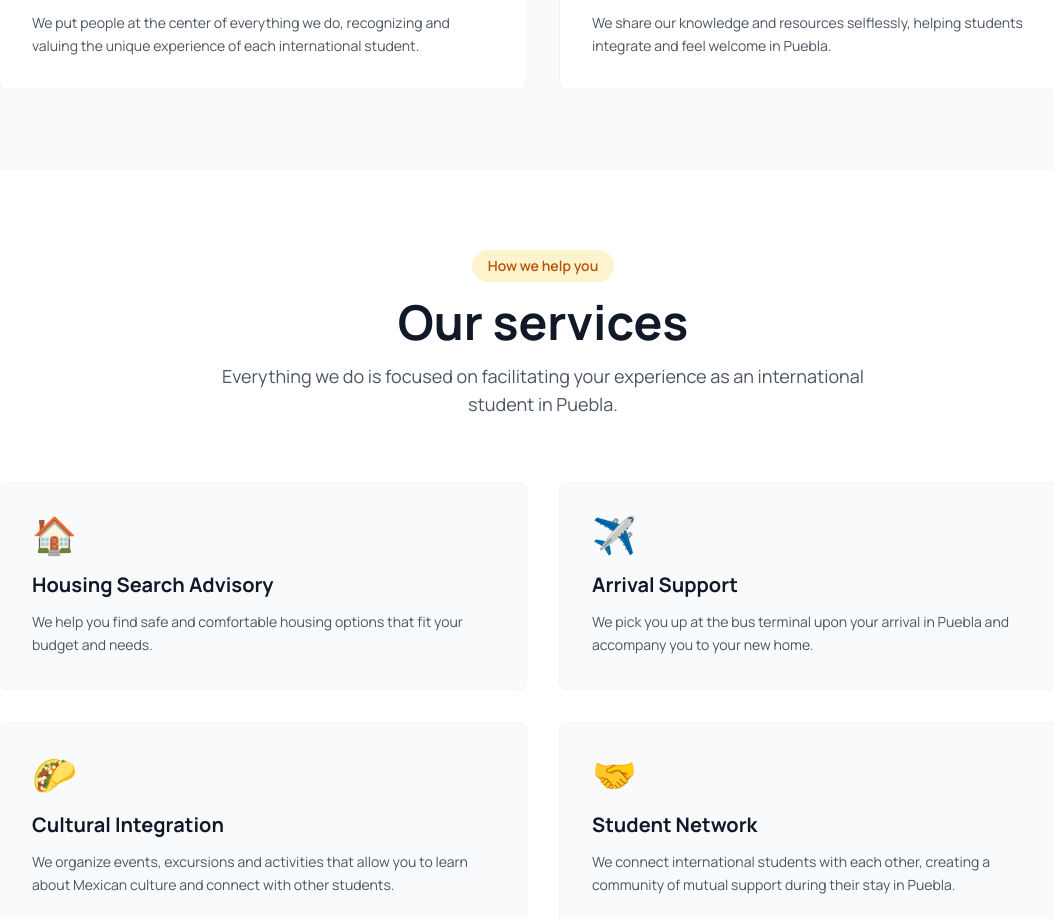
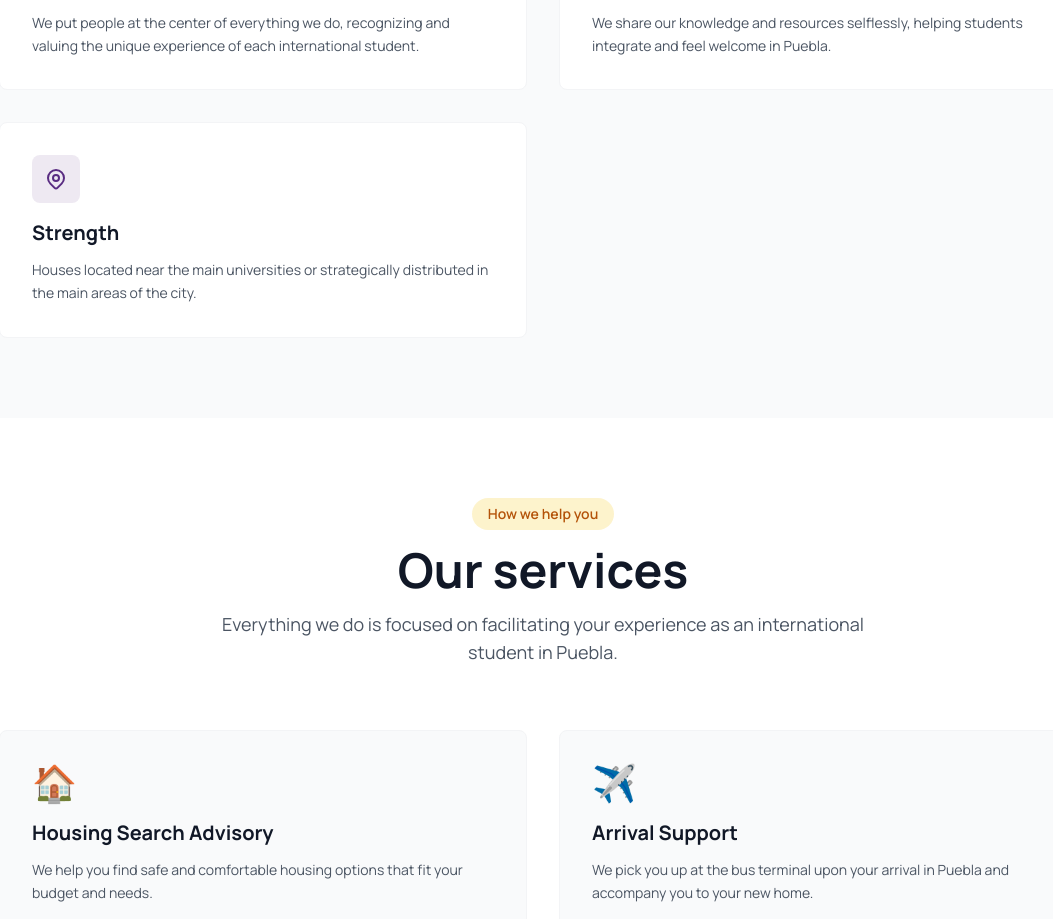
Before and after one commit to JulienFifty/puebla-housing, a Next.js app: page /en/quien-somos in a window 1280 px wide. Shown: the part 1840-2759 px from the top of the page, without its empty margins (97-1150 px from the left). Built offline with nearby package versions, Linux system fonts and the light colour scheme; no server answers.

Commit message:
Add new value 'Fortaleza' with location description

```diff
--- a/app/[locale]/quien-somos/page.tsx
+++ b/app/[locale]/quien-somos/page.tsx
@@ -44,6 +44,16 @@ export default function AboutPage() {
       ),
       title: t('localExperience'),
       description: t('localExperienceDesc'),
+    },
+    {
+      icon: (
+        <svg className="w-6 h-6" fill="none" stroke="currentColor" viewBox="0 0 24 24">
+          <path strokeLinecap="round" strokeLinejoin="round" strokeWidth={2} d="M17.657 16.657L13.414 20.9a1.998 1.998 0 01-2.827 0l-4.244-4.243a8 8 0 1111.314 0z" />
+          <path strokeLinecap="round" strokeLinejoin="round" strokeWidth={2} d="M15 11a3 3 0 11-6 0 3 3 0 016 0z" />
+        </svg>
+      ),
+      title: t('strength'),
+      description: t('strengthDesc'),
     },
   ];
 
--- a/messages/en.json
+++ b/messages/en.json
@@ -215,6 +215,8 @@
     "support247Desc": "We put people at the center of everything we do, recognizing and valuing the unique experience of each international student.",
     "localExperience": "Generosity",
     "localExperienceDesc": "We share our knowledge and resources selflessly, helping students integrate and feel welcome in Puebla.",
+    "strength": "Strength",
+    "strengthDesc": "Houses located near the main universities or strategically distributed in the main areas of the city.",
     "servicesBadge": "How we help you",
     "servicesTitle": "Our services",
     "servicesSubtitle": "Everything we do is focused on facilitating your experience as an international student in Puebla.",
--- a/messages/es.json
+++ b/messages/es.json
@@ -215,6 +215,8 @@
     "support247Desc": "Ponemos a las personas en el centro de todo lo que hacemos, reconociendo y valorando la experiencia única de cada estudiante internacional.",
     "localExperience": "Generosidad",
     "localExperienceDesc": "Compartimos nuestro conocimiento y recursos de manera desinteresada, ayudando a los estudiantes a integrarse y sentirse bienvenidos en Puebla.",
+    "strength": "Fortaleza",
+    "strengthDesc": "Casas ubicadas cerca de las principales universidades o segmentadas repartidas en las principales zonas de la ciudad.",
     "servicesBadge": "Cómo te ayudamos",
     "servicesTitle": "Nuestros servicios",
     "servicesSubtitle": "Todo lo que hacemos está enfocado en facilitar tu experiencia como estudiante internacional en Puebla.",
--- a/messages/fr.json
+++ b/messages/fr.json
@@ -215,6 +215,8 @@
     "support247Desc": "Nous mettons les personnes au centre de tout ce que nous faisons, en reconnaissant et en valorisant l'expérience unique de chaque étudiant international.",
     "localExperience": "Générosité",
     "localExperienceDesc": "Nous partageons nos connaissances et nos ressources de manière désintéressée, aidant les étudiants à s'intégrer et à se sentir les bienvenus à Puebla.",
+    "strength": "Force",
+    "strengthDesc": "Maisons situées près des principales universités ou stratégiquement réparties dans les principales zones de la ville.",
     "servicesBadge": "Comment nous vous aidons",
     "servicesTitle": "Nos services",
     "servicesSubtitle": "Tout ce que nous faisons est axé sur la facilitation de votre expérience en tant qu'étudiant international à Puebla.",
```
